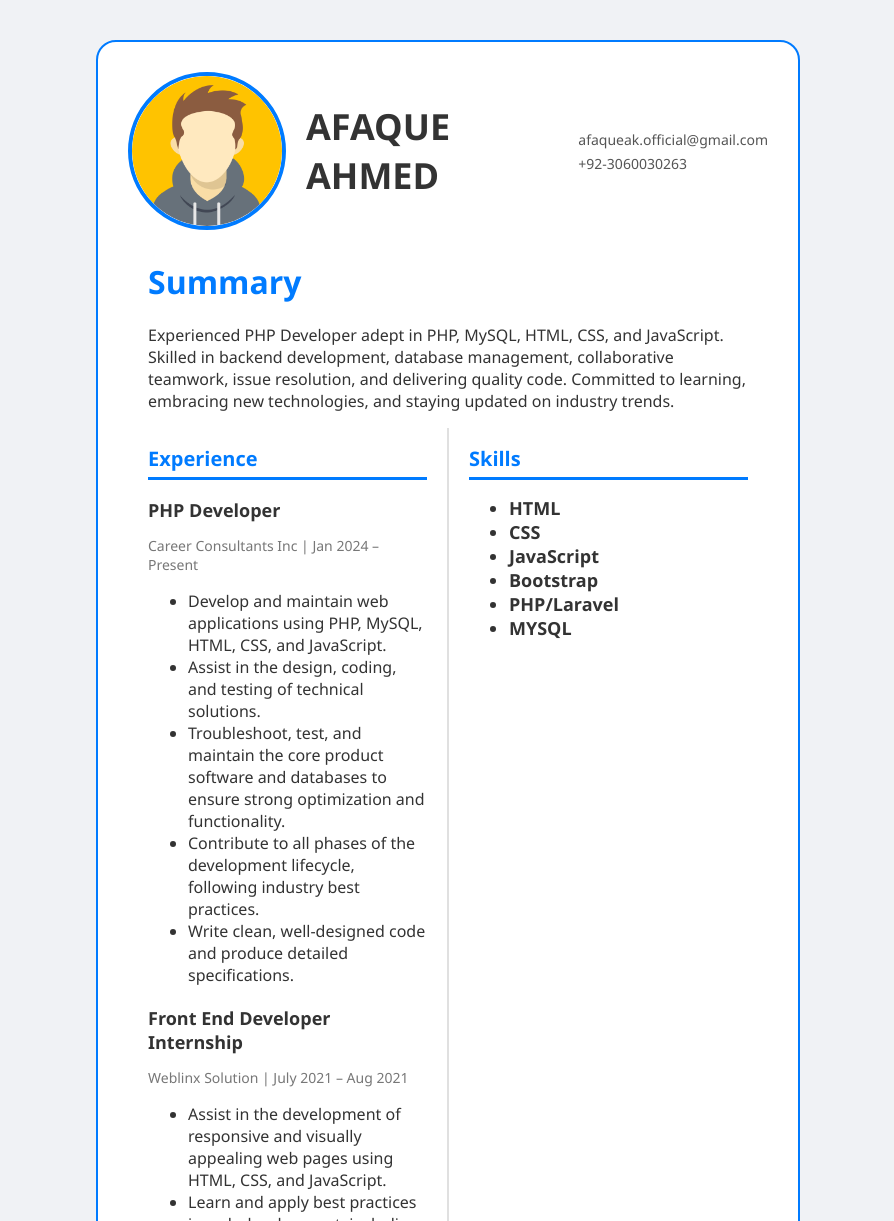
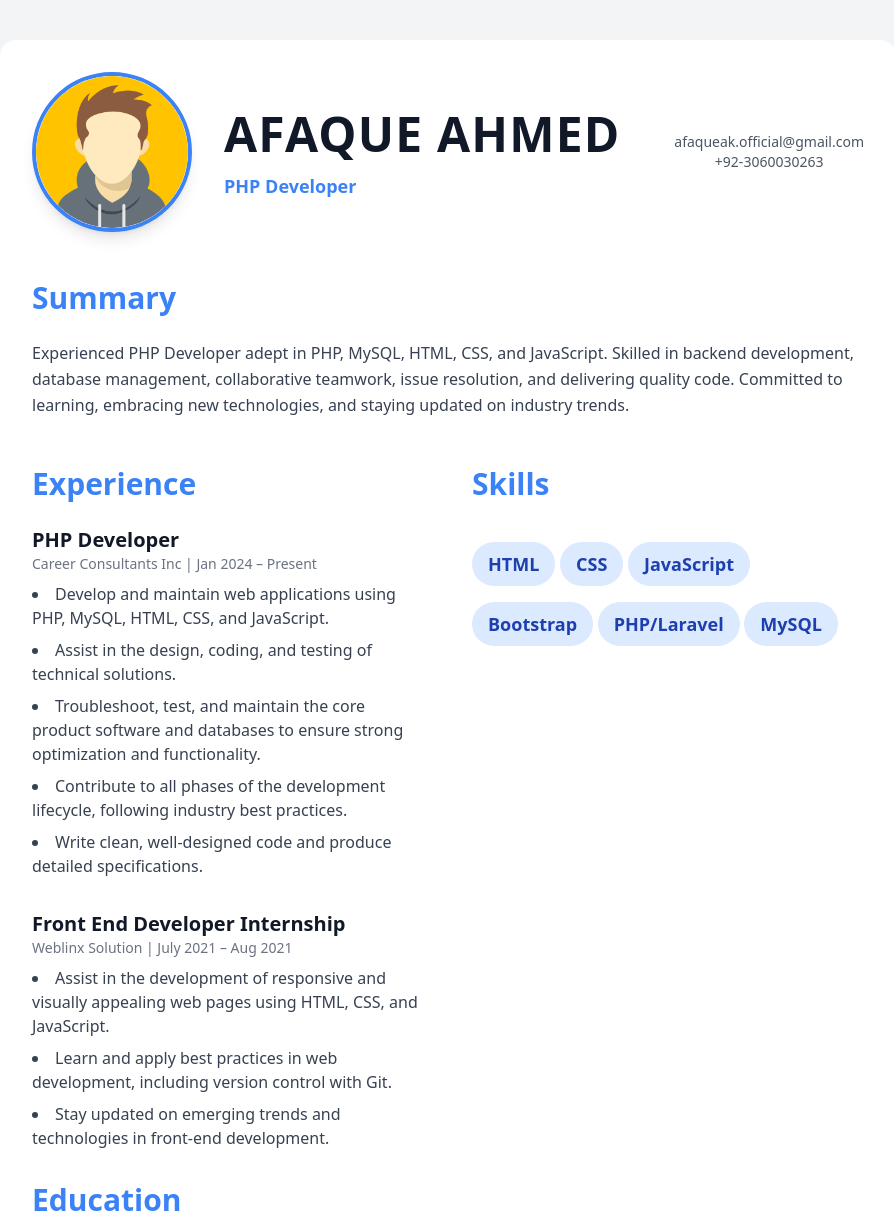
Before and after one commit to Afaque-Ahmed/cv, a plain HTML site: page index.html in a window 1280 px wide. Shown: the top 1221 px of the page, without its empty margins (192-1086 px from the left). Drawn offline with nearby package versions, Linux system fonts and the light colour scheme.

Commit message:
Responsive cv using tailwind

```diff
--- a/index.html
+++ b/index.html
@@ -3,198 +3,88 @@
   <head>
     <meta charset="UTF-8" />
     <meta name="viewport" content="width=device-width, initial-scale=1.0" />
-    <title>Afaque Cv</title>
-    <style>
-      body {
-        font-family: "Segoe UI", Tahoma, Geneva, Verdana, sans-serif;
-        background-color: #f0f2f5;
-        margin: 0;
-        padding: 0;
-        color: #333;
-      }
-
-      .container {
-        max-width: 50%;
-        margin: 40px auto;
-        background-color: #fff;
-        padding: 30px;
-        border-radius: 20px;
-        border: 2px solid #007bff;
-      }
-
-      .header {
-        display: flex;
-        align-items: center;
-        margin-bottom: 30px;
-      }
-
-      .profile-img {
-        width: 150px;
-        height: 150px;
-        border-radius: 50%;
-        overflow: hidden;
-        margin-right: 20px;
-        border: 4px solid #007bff;
-      }
-
-      .profile-img img {
-        width: 100%;
-        height: auto;
-      }
-
-      .header .name {
-        font-size: 36px;
-        font-weight: bold;
-        color: #333;
-      }
-
-      .header .contact-info {
-        margin-left: auto;
-        text-align: left;
-      }
-
-      .header .contact-info p {
-        margin: 5px 0;
-        font-size: 14px;
-        color: #555;
-      }
-
-      .sections {
-        display: flex;
-        justify-content: space-between;
-      }
-
-      .section {
-        width: 48%;
-        padding: 0 20px;
-      }
-
-      .section:not(:last-child) {
-        border-right: 2px solid #e0e0e0;
-      }
-
-      .section h2 {
-        font-size: 20px;
-        color: #007bff;
-        margin-bottom: 15px;
-        border-bottom: 3px solid #007bff;
-        padding-bottom: 5px;
-      }
-
-      .section .item {
-        margin-bottom: 20px;
-      }
-
-      .section .item h3 {
-        font-size: 18px;
-        color: #333;
-        margin-bottom: 5px;
-      }
-
-      .section .item .subtext {
-        font-size: 14px;
-        color: #777;
-      }
-
-      .skills li {
-        font-size: 18px;
-        font-weight: bolder;
-      }
-      .summary {
-        padding: 0 20px;
-      }
-      .summary h1 {
-        color: #007bff;
-      }
-    </style>
+    <title>Afaque CV</title>
+    <script src="https://cdn.tailwindcss.com"></script>
   </head>
-  <body>
-    <div class="container">
-      <div class="header">
-        <div class="profile-img">
-          <img src="assets/profile.png" alt="Profile Picture" />
+  <body class="bg-gray-100 text-gray-800 font-sans">
+    <div class="container mx-auto my-10 bg-white p-8 rounded-2xl shadow-xl max-w-4xl">
+      <!-- Header -->
+      <div class="flex flex-col md:flex-row items-center mb-12">
+        <!-- Profile Image -->
+        <div class="w-40 h-40 rounded-full overflow-hidden border-4 border-blue-500 shadow-lg mb-6 md:mb-0 md:mr-8 transform hover:scale-105 transition-transform duration-300">
+          <img src="assets/profile.png" alt="Profile Picture" class="w-full h-full object-cover" />
         </div>
-        <div class="name">
-          AFAQUE <br />
-          AHMED
+        <!-- Name -->
+        <div class="text-center md:text-left">
+          <h1 class="text-5xl font-bold text-gray-900 tracking-wide leading-tight">
+            AFAQUE AHMED
+          </h1>
+          <p class="text-lg text-blue-500 font-semibold mt-2">
+            PHP Developer
+          </p>
         </div>
-        <div class="contact-info">
-          <p>afaqueak.official@gmail.com</p>
-          <p>+92-3060030263</p>
+         <!-- Contact Info -->
+         <div class="flex flex-col items-center md:ml-auto text-center md:text-left mt-6 md:mt-0">
+          <p class="text-gray-600 text-sm">afaqueak.official@gmail.com</p>
+          <p class="text-gray-600 text-sm">+92-3060030263</p>
         </div>
       </div>
-      <div class="summary">
-        <h1>Summary</h1>
-        <p>
-          Experienced PHP Developer adept in PHP, MySQL, HTML, CSS, and
-          JavaScript. Skilled in backend development, database management,
-          collaborative teamwork, issue resolution, and delivering quality code.
-          Committed to learning, embracing new technologies, and staying updated
-          on industry trends.
+
+      <!-- Summary -->
+      <div class="mb-12">
+        <h2 class="text-3xl text-blue-500 font-semibold mb-6">Summary</h2>
+        <p class="text-base leading-relaxed text-gray-700">
+          Experienced PHP Developer adept in PHP, MySQL, HTML, CSS, and JavaScript.
+          Skilled in backend development, database management, collaborative teamwork,
+          issue resolution, and delivering quality code. Committed to learning, embracing
+          new technologies, and staying updated on industry trends.
         </p>
       </div>
-      <div class="sections">
-        <div class="section">
-          <h2>Experience</h2>
-          <div class="item">
-            <h3>PHP Developer</h3>
-            <p class="subtext">Career Consultants Inc | Jan 2024 – Present</p>
-            <ul>
-              <li>
-                Develop and maintain web applications using PHP, MySQL, HTML,
-                CSS, and JavaScript.
-              </li>
-              <li>
-                Assist in the design, coding, and testing of technical
-                solutions.
-              </li>
-              <li>
-                Troubleshoot, test, and maintain the core product software and
-                databases to ensure strong optimization and functionality.
-              </li>
-              <li>
-                Contribute to all phases of the development lifecycle, following
-                industry best practices.
-              </li>
-              <li>
-                Write clean, well-designed code and produce detailed
-                specifications.
-              </li>
+
+      <div class="grid grid-cols-1 md:grid-cols-2 gap-12">
+        <!-- Experience Section -->
+        <div>
+          <h2 class="text-3xl text-blue-500 font-semibold mb-6">Experience</h2>
+
+          <div class="mb-8">
+            <h3 class="text-xl font-bold text-gray-900">PHP Developer</h3>
+            <p class="text-gray-500 text-sm mb-2">Career Consultants Inc | Jan 2024 – Present</p>
+            <ul class="list-disc list-inside space-y-2 text-gray-700">
+              <li>Develop and maintain web applications using PHP, MySQL, HTML, CSS, and JavaScript.</li>
+              <li>Assist in the design, coding, and testing of technical solutions.</li>
+              <li>Troubleshoot, test, and maintain the core product software and databases to ensure strong optimization and functionality.</li>
+              <li>Contribute to all phases of the development lifecycle, following industry best practices.</li>
+              <li>Write clean, well-designed code and produce detailed specifications.</li>
             </ul>
           </div>
-          <div class="item">
-            <h3>Front End Developer Internship</h3>
-            <p class="subtext">Weblinx Solution | July 2021 – Aug 2021</p>
-            <ul>
-              <li>
-                Assist in the development of responsive and visually appealing
-                web pages using HTML, CSS, and JavaScript.
-              </li>
-              <li>
-                Learn and apply best practices in web development, including
-                version control with Git.
-              </li>
-              <li>
-                Stay updated on emerging trends and technologies in front-end
-                development.
-              </li>
+
+          <div class="mb-8">
+            <h3 class="text-xl font-bold text-gray-900">Front End Developer Internship</h3>
+            <p class="text-gray-500 text-sm mb-2">Weblinx Solution | July 2021 – Aug 2021</p>
+            <ul class="list-disc list-inside space-y-2 text-gray-700">
+              <li>Assist in the development of responsive and visually appealing web pages using HTML, CSS, and JavaScript.</li>
+              <li>Learn and apply best practices in web development, including version control with Git.</li>
+              <li>Stay updated on emerging trends and technologies in front-end development.</li>
             </ul>
           </div>
-          <h2>Education</h2>
-          <div class="item">
-            <h3>ACCP Prime - Diploma of Software Engineering</h3>
-            <p class="subtext">APTECH Computer Education | 2021–2024</p>
+
+          <h2 class="text-3xl text-blue-500 font-semibold mb-6">Education</h2>
+          <div>
+            <h3 class="text-xl font-bold text-gray-900">ACCP Prime - Diploma of Software Engineering</h3>
+            <p class="text-gray-500 text-sm">APTECH Computer Education | 2021–2024</p>
           </div>
         </div>
-        <div class="section skills">
-          <h2>Skills</h2>
-          <ul class="skills">
-            <li>HTML</li>
-            <li>CSS</li>
-            <li>JavaScript</li>
-            <li>Bootstrap</li>
-            <li>PHP/Laravel</li>
-            <li>MYSQL</li>
+
+        <!-- Skills Section -->
+        <div>
+          <h2 class="text-3xl text-blue-500 font-semibold mb-6">Skills</h2>
+          <ul class="list-none space-y-4 text-lg font-semibold text-gray-800">
+            <li class="bg-blue-100 text-blue-800 px-4 py-2 rounded-full inline-block">HTML</li>
+            <li class="bg-blue-100 text-blue-800 px-4 py-2 rounded-full inline-block">CSS</li>
+            <li class="bg-blue-100 text-blue-800 px-4 py-2 rounded-full inline-block">JavaScript</li>
+            <li class="bg-blue-100 text-blue-800 px-4 py-2 rounded-full inline-block">Bootstrap</li>
+            <li class="bg-blue-100 text-blue-800 px-4 py-2 rounded-full inline-block">PHP/Laravel</li>
+            <li class="bg-blue-100 text-blue-800 px-4 py-2 rounded-full inline-block">MySQL</li>
           </ul>
         </div>
       </div>
```
Also changed, not shown: tailwind.config.js (added).
